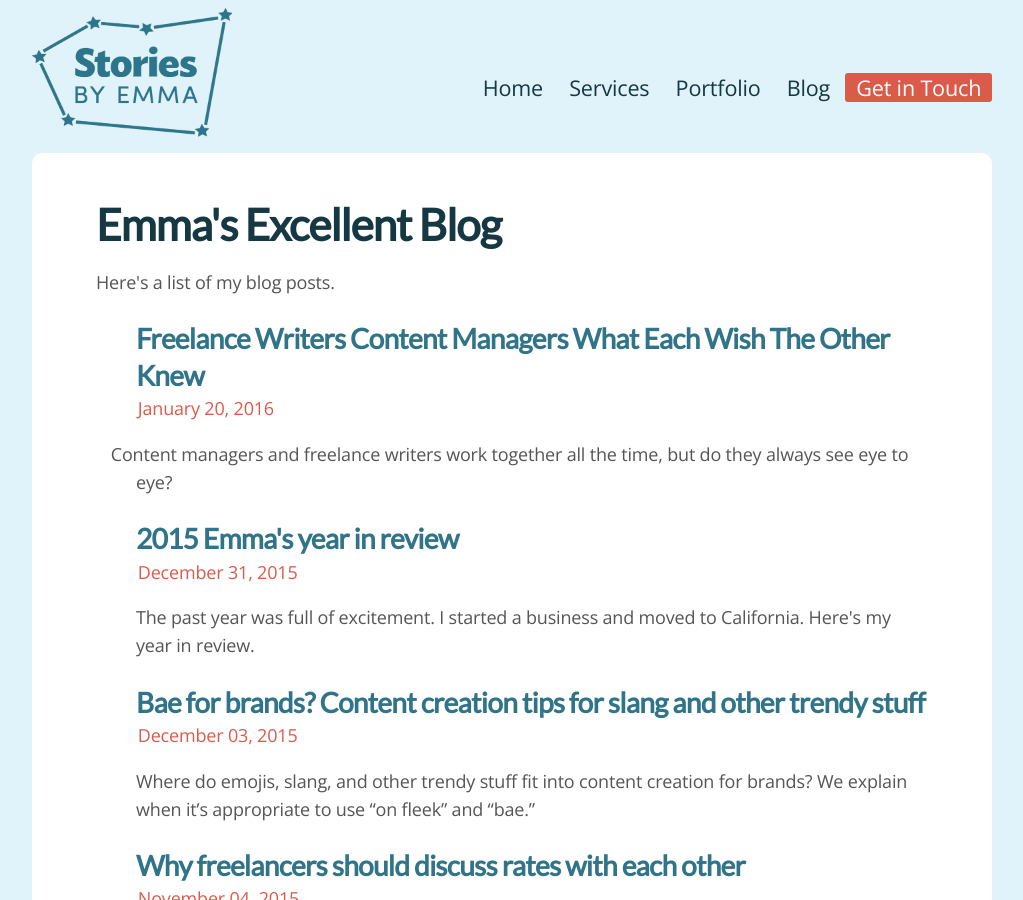
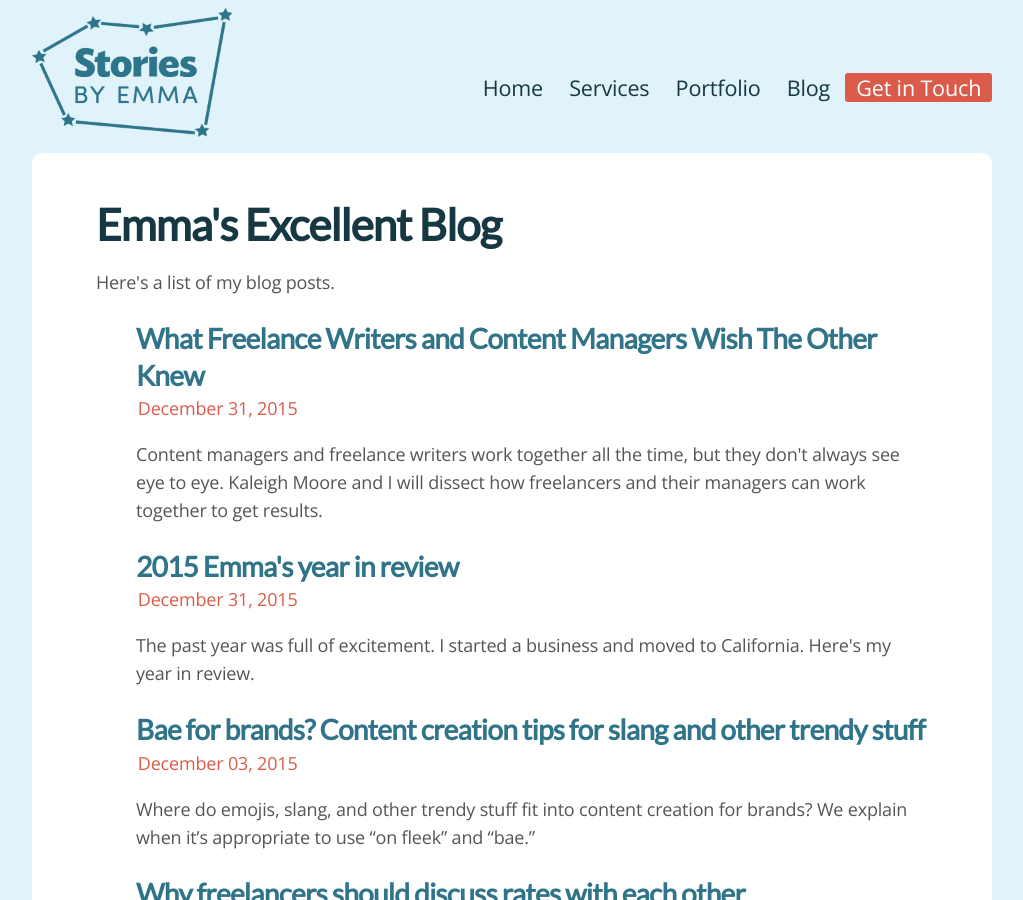
Before and after one commit to emmalepsy/emmalepsy.github.io, a Jekyll site: the page built from blog.html, in a window 1280 px wide and 900 px high. Shown: the whole window, without its empty margins (128-1151 px from the left). Built offline with Jekyll 4.4.1, drawn with Linux system fonts in a browser that asks for light colours; nearby versions of some CDN libraries; a style sheet for code colours, icons or effects is not loaded.

Commit message:
Update 2016-01-20-Freelance-Writers-Content-Managers-What-Each-Wish-The-Other-Knew.md

```diff
--- a/_posts/2016-01-20-Freelance-Writers-Content-Managers-What-Each-Wish-The-Other-Knew.md
+++ b/_posts/2016-01-20-Freelance-Writers-Content-Managers-What-Each-Wish-The-Other-Knew.md
@@ -1,3 +1,14 @@
+---
+layout: post
+title: What Freelance Writers and Content Managers Wish The Other Knew
+date: 2015-12-31
+categories: []
+tags: []
+status: publish
+type: post
+published: true
+excerpt: Content managers and freelance writers work together all the time, but they don't always see eye to eye. Kaleigh Moore and I will dissect how freelancers and their managers can work together to get results.
+---
 Content managers and freelance writers work together all the time, but do they always see eye to eye?
 
 Nope.
```
